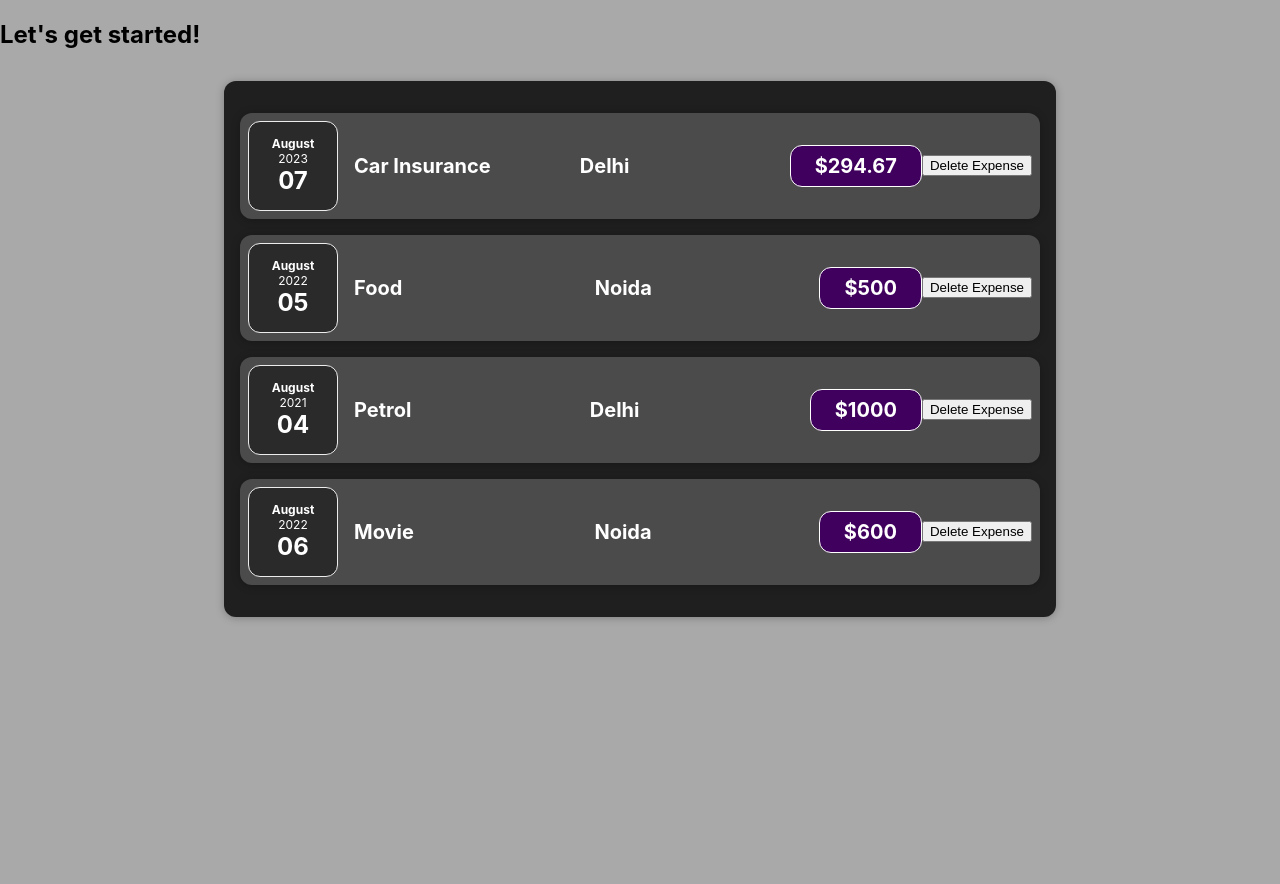
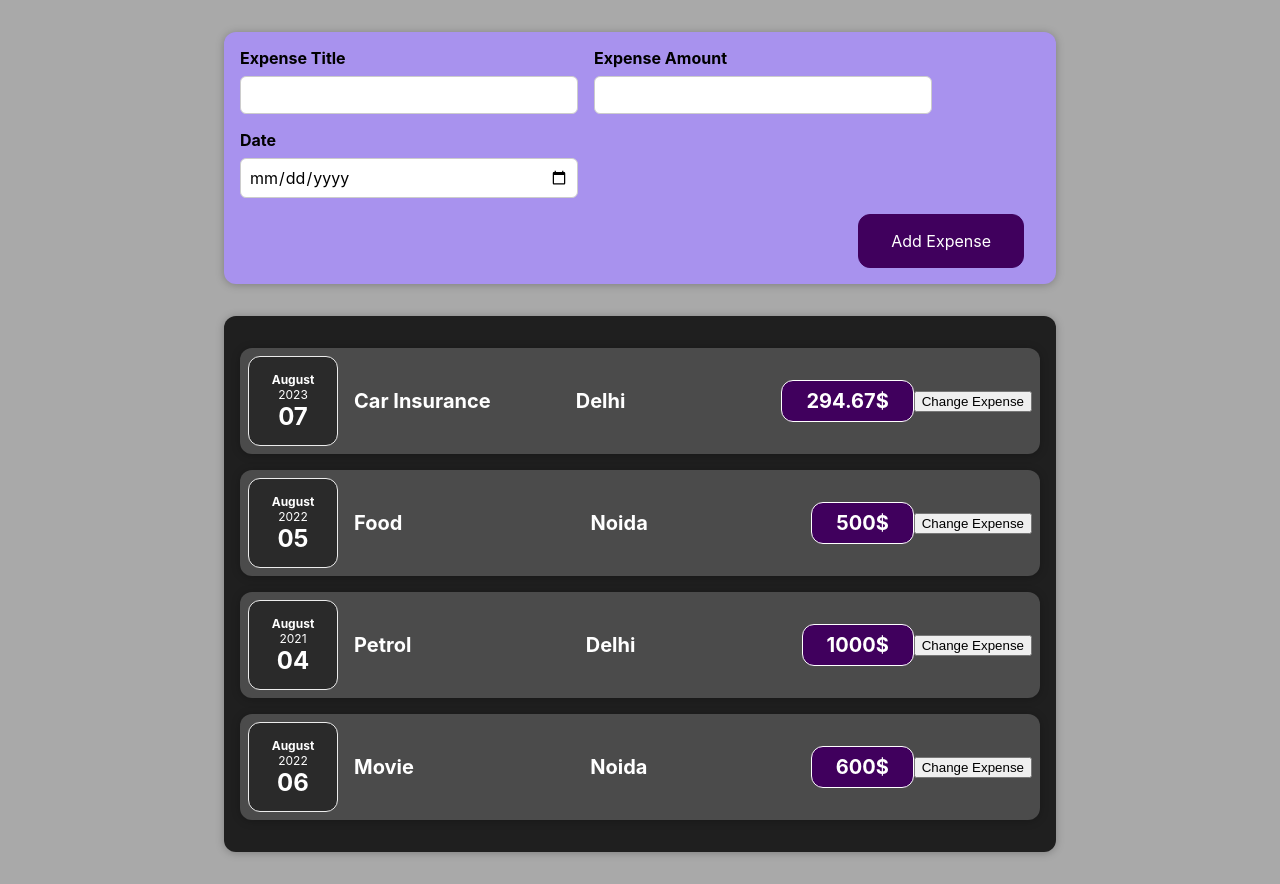
Before and after one commit to roshani2022/AdvanceReact, a React (Create React App) app: page / in a window 1280 px wide. Before the commit the page ends 800 px from the top, so only its background shows below. Built offline with nearby package versions, Linux system fonts and the light colour scheme.

Commit message:
advancedReactTask3

```diff
--- a/src/App.js
+++ b/src/App.js
@@ -1,8 +1,8 @@
 //import logo from './logo.svg';
 import React from "react";
-//import Card from './components/UI/Card';
 import "./App.css";
 import Expense from "./components/expenses/Expense";
+import NewExpense from "./components/NewExpense/NewExpense";
 const App = () => {
   const expenses = [
     {
@@ -36,8 +36,9 @@
   ];
   return (
     <div>
-      <h2> Let's get started! </h2>
+      <NewExpense />
       <Expense items={expenses} />
+
     </div>
   );
 };
--- /dev/null
+++ b/src/components/NewExpense/ExpenseForm.css
@@ -0,0 +1,26 @@
+.new-expense__controls {
+  display: flex;
+  flex-wrap: wrap;
+  gap: 1rem;
+  margin-bottom: 1rem;
+  text-align: left;
+}
+
+.new-expense__control label {
+  font-weight: bold;
+  margin-bottom: 0.5rem;
+  display: block;
+}
+
+.new-expense__control input {
+  font: inherit;
+  padding: 0.5rem;
+  border-radius: 6px;
+  border: 1px solid #ccc;
+  width: 20rem;
+  max-width: 100%;
+}
+
+.new-expense__actions {
+  text-align: right;
+}
--- /dev/null
+++ b/src/components/NewExpense/ExpenseForm.js
@@ -0,0 +1,33 @@
+import React from "react";
+import "./ExpenseForm.css";
+
+const ExpenseForm = () => {
+
+   const titleChangeHandler = (event)=>{
+
+      console.log(event.target.value)
+    }
+
+  return (
+    <form>
+      <div className='new-expense__controls'>
+        <div className='new-expense__control'>
+          <label>Expense Title </label>
+          <input type='text'   onChange={titleChangeHandler} />
+        </div>
+        <div className='new-expense__control'>
+          <label>Expense Amount</label>
+          <input type='number' min='0.01' step='0.01' />
+        </div>
+        <div className='new-expense__control'>
+          <label>Date</label>
+          <input type="date" min="2019-01-01" max="2022-12-31" />
+        </div>
+      </div>
+      <div className="new-expense__actions">
+        <button type="submit">Add Expense</button>
+      </div>
+    </form>
+  );
+};
+export default ExpenseForm;
--- /dev/null
+++ b/src/components/NewExpense/NewExpense.css
@@ -0,0 +1,38 @@
+.new-expense {
+    background-color: #a892ee;
+    padding: 1rem;
+    margin: 2rem auto;
+    width: 50rem;
+    max-width: 95%;
+    border-radius: 12px;
+    text-align: center;
+    box-shadow: 0 1px 8px rgba(0, 0, 0, 0.25);
+  }
+
+  .new-expense button {
+    font: inherit;
+    cursor: pointer;
+    padding: 1rem 2rem;
+    border: 1px solid #40005d;
+    background-color: #40005d;
+    color: white;
+    border-radius: 12px;
+    margin-right: 1rem;
+  }
+
+  .new-expense button:hover,
+  .new-expense button:active {
+    background-color: #510674;
+    border-color: #510674;
+  }
+
+  .new-expense button.alternative {
+    color: #220131;
+    border-color: transparent;
+    background-color: transparent;
+  }
+
+  .new-expense button.alternative:hover,
+  .new-expense button.alternative:active {
+    background-color: #ddb3f8;
+  }
--- /dev/null
+++ b/src/components/NewExpense/NewExpense.js
@@ -0,0 +1,12 @@
+import React from 'react';
+import './NewExpense.css'
+import ExpenseForm from './ExpenseForm';
+
+const NewExpense = () => {
+   return <div className='new-expense'>
+   <ExpenseForm />
+   </div>
+
+}
+
+export default NewExpense;
--- a/src/components/expenses/ExpenseDetail.js
+++ b/src/components/expenses/ExpenseDetail.js
@@ -4,7 +4,7 @@
     <div className='expense-item__description'>
       <h2>{props.title}</h2>
       <h2>{props.location}</h2>
-      <div className='expense-item__price'>${props.amount}</div>
+      <div className='expense-item__price'>{props.amount}$</div>
     </div>
 
   );
--- a/src/components/expenses/ExpenseItem.js
+++ b/src/components/expenses/ExpenseItem.js
@@ -1,4 +1,4 @@
-import React from "react";
+import React, { useState } from "react";
 
 import ExpenseDetail from "./ExpenseDetail";
 import ExpenseDate from "./ExpenseDate";
@@ -7,23 +7,25 @@
 
 const ExpenseItem = (props) => {
   //function clickHandler(){}
+  const [amount, changeAmount] = useState(props.amount);
+  console.log('ExpenseItem evaluated by React')
   const clickHandler = () => {
-    const removeExpenseItem = document.getElementById(props.id);
-    removeExpenseItem.remove();
+    changeAmount("100");
+    console.log(amount);
+
   };
 
   return (
-    <div id={props.id}>
-      <Card className="expense-item">
+      <Card className='expense-item'>
         <ExpenseDate date={props.date} />
-        <ExpenseDetail
+         <ExpenseDetail
           title={props.title}
           location={props.location}
-          amount={props.amount}
+          amount={amount}
         />
-        <button onClick={clickHandler}>Delete Expense</button>
+        <button onClick={clickHandler}>Change Expense</button>
       </Card>
-    </div>
+
   );
 };
 export default ExpenseItem;
```
